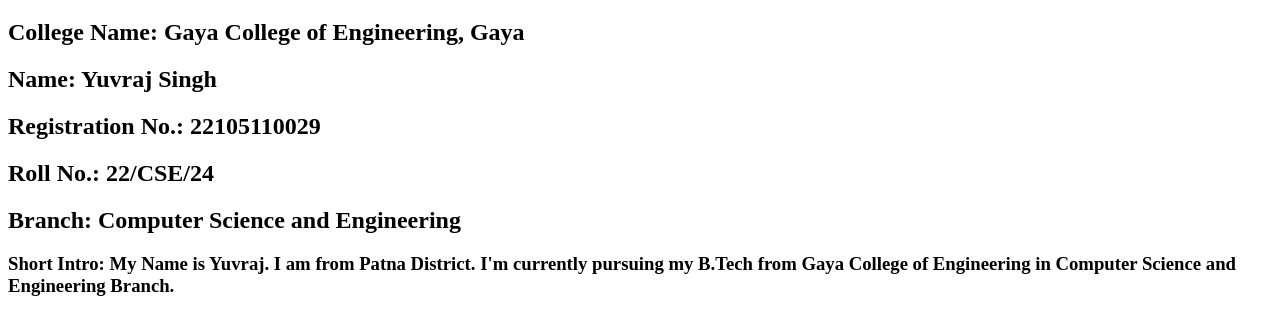
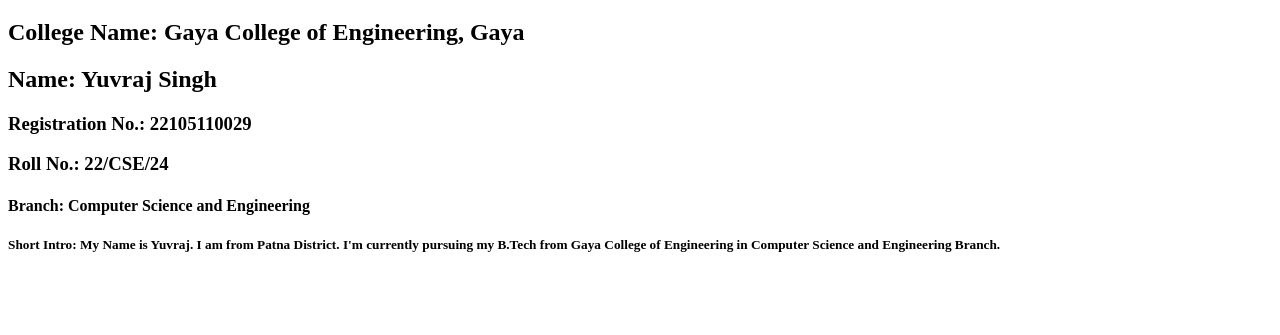
Before and after one commit to YuvrajS01/atplc-task1, a plain HTML site: page index.html in a window 1280 px wide. Shown: the part 61-396 px from the top of the page. Drawn offline with Linux system fonts and the light colour scheme.

Commit message:
Update index used more h tags

```diff
--- a/index.html
+++ b/index.html
@@ -7,9 +7,9 @@
         <h1>Introduction</h1>
         <h2>College Name: Gaya College of Engineering, Gaya</h2>
         <h2>Name: Yuvraj Singh</h2>
-        <h2>Registration No.: 22105110029</h2>
-        <h2>Roll No.: 22/CSE/24</h2>
-        <h2>Branch: Computer Science and Engineering</h2>
-        <h3>Short Intro: My Name is Yuvraj. I am from Patna District. I'm currently pursuing my B.Tech from Gaya College of Engineering in Computer Science and Engineering Branch.</h3>
+        <h3>Registration No.: 22105110029</h3>
+        <h3>Roll No.: 22/CSE/24</h3>
+        <h4>Branch: Computer Science and Engineering</h4>
+        <h5>Short Intro: My Name is Yuvraj. I am from Patna District. I'm currently pursuing my B.Tech from Gaya College of Engineering in Computer Science and Engineering Branch.</h5>
     </body>
 </html>
```
